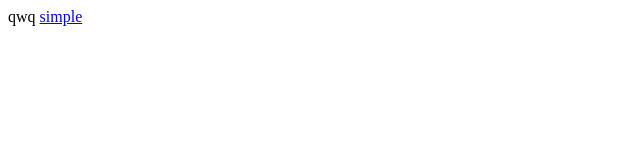
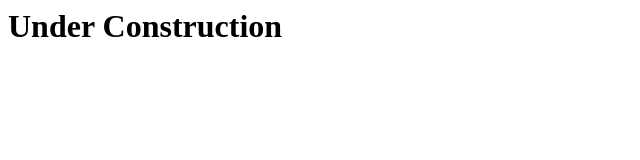
Before and after one commit to crane22/Placeholder-young.pages.dev, a plain HTML site: page index.html in a window 1280 px wide. Shown: the whole page, without its empty margins (0-640 px from the left). Drawn offline with Linux system fonts and the light colour scheme.

Commit message:
Update index.html

```diff
--- a/index.html
+++ b/index.html
@@ -1,2 +1,8 @@
-qwq
-<a href="http://simple.pages.dev">simple</a>
+<html>
+    <head>
+        <title>Coming Soon!</title>
+    </head>
+    <body>
+        <h1>Under Construction</h1>
+    </body>
+</html>
```
